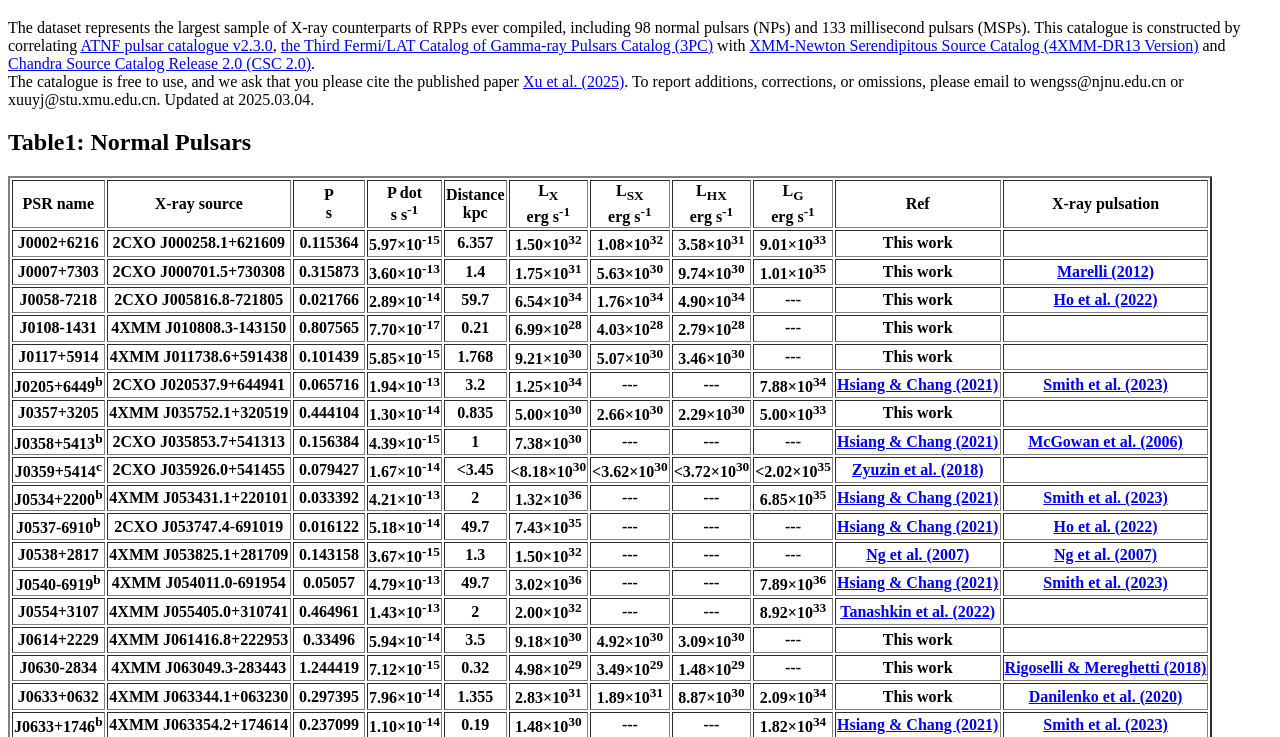
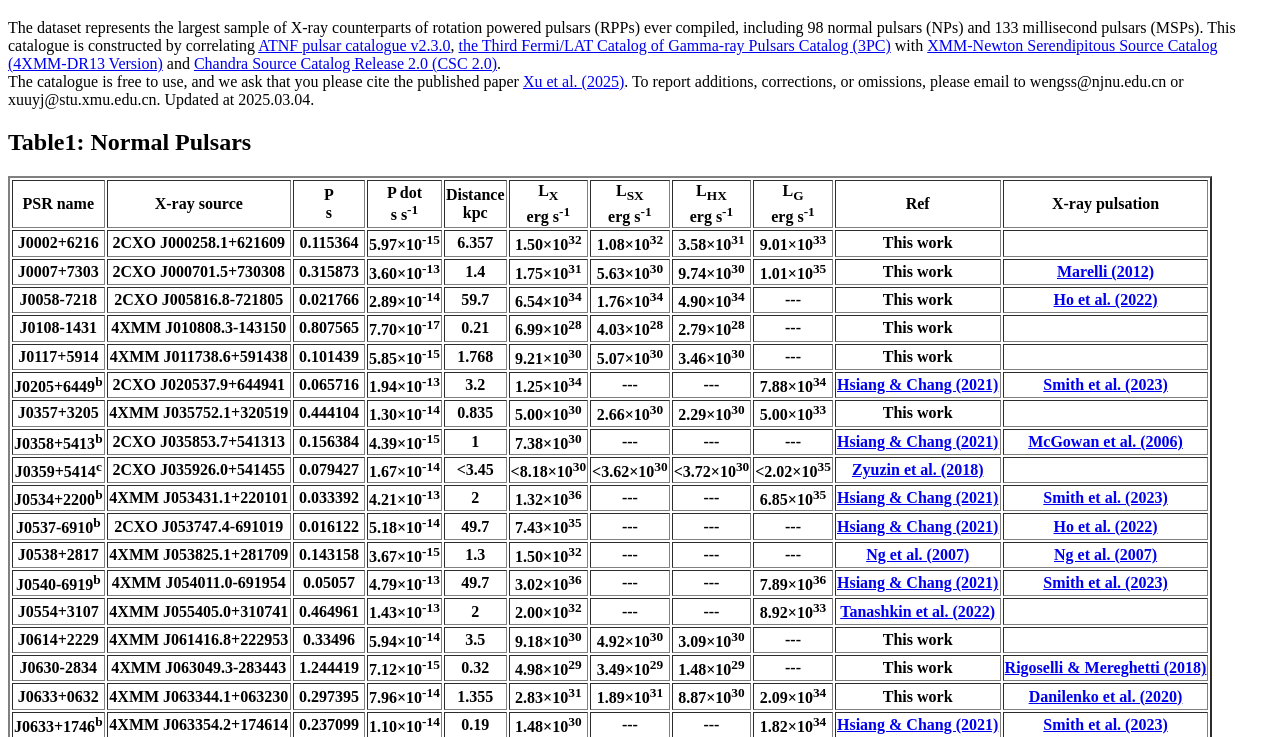
Before and after one commit to xray-pulsar/counterparts, a plain HTML site: page index.html in a window 1280 px wide. Shown: the part 61-798 px from the top of the page. Drawn offline with Linux system fonts and the light colour scheme.

Commit message:
Update index.html

```diff
--- a/index.html
+++ b/index.html
@@ -3,7 +3,7 @@
 <head>
   <meta http-equiv="Content-Type" content="text/html; charset=utf-8">
   <meta http-equiv="Content-Style-Type" content="text/css">
-  <title> X-ray counterparts of RPPs </title>
+  <title> X-ray counterparts of Rotation Powered Pulsars </title>
   <meta name="Generator" content="Cocoa HTML Writer">
   <meta name="CocoaVersion" content="2487.4">
   <style type="text/css">
@@ -14,7 +14,7 @@
 <body>
 	<h1> X-ray counterparts of RPPs </h1>
 	<p>
-		The dataset represents the largest sample of X-ray counterparts of RPPs ever compiled, including 98 normal pulsars (NPs) and 133 millisecond pulsars (MSPs).
+		The dataset represents the largest sample of X-ray counterparts of rotation powered pulsars (RPPs) ever compiled, including 98 normal pulsars (NPs) and 133 millisecond pulsars (MSPs).
 		This catalogue is constructed by correlating <a href="https://www.atnf.csiro.au/people/pulsar/psrcat/">ATNF pulsar catalogue v2.3.0</a>,
 		<a href="https://fermi.gsfc.nasa.gov/ssc/data/access/lat/3rd PSR catalog/">the Third Fermi/LAT Catalog of Gamma-ray Pulsars Catalog (3PC)</a> with
 		<a href="https://heasarc.gsfc.nasa.gov/W3Browse/xmm-newton/xmmssc.html">XMM-Newton Serendipitous Source Catalog (4XMM-DR13 Version)</a> and
```
